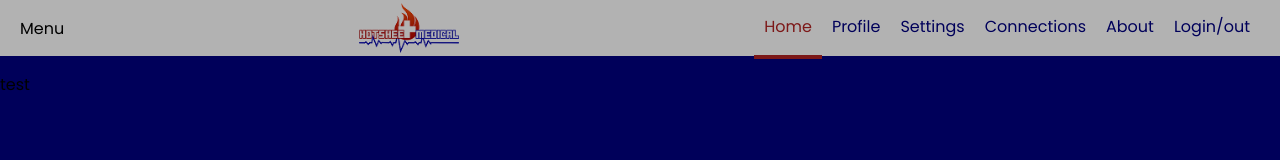
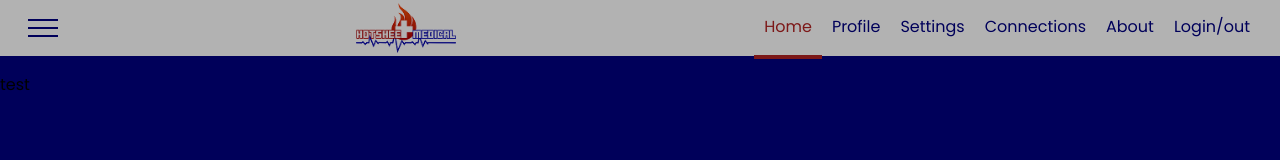
Before and after one commit to Samareimorgan/HotSheetMedical, a React app in the folder client/: page / in a window 1280 px wide. Shown: the top 160 px of the page. Built offline with nearby package versions, Linux system fonts and the light colour scheme.

Commit message:
Update Toggle Button

```diff
--- a/client/src/components/Layout/Layout.js
+++ b/client/src/components/Layout/Layout.js
@@ -9,17 +9,21 @@ import Footer from "../Footer/Footer";
 
 class Layout extends Component {
     state = {
-        showSideDrawer: true,
+        showSideDrawer: true
     }
 
     sideDrawerClosedHandler = () => {
         this.setState({showSideDrawer: false});
 
     }
+
+    sideDrawerToggleHandler = () => {
+        this.setState({showSideDrawer: true});
+    }
     render () {
         return (
         <Auxiliary>
-        <NavBar/>
+        <NavBar toggleOpen = {this.sideDrawerToggleHandler}/>
         <SideDrawer open={this.state.showSideDrawer} closed = {this.sideDrawerClosedHandler}/>
         <main className = {classes.Content}>
         {this.props.children}</main>
--- a/client/src/components/Navigation/Backdrop/Backdrop.js
+++ b/client/src/components/Navigation/Backdrop/Backdrop.js
@@ -3,7 +3,7 @@ import classes from "./Backdrop.css";
 
 
 const backDrop = props => (
-    props.show ? <div className ={classes.Backdrop} onClick ={props.click}></div>:null
+    props.show ? <div className ={classes.Backdrop} onClick ={props.clicked}></div>:null
 
 );
 
--- a/client/src/components/Navigation/NavBar/NavBar.js
+++ b/client/src/components/Navigation/NavBar/NavBar.js
@@ -2,11 +2,15 @@ import React from 'react';
 // import DrawerToggleBtn from "../SideDrawer/DrawerToggleBtn";
 import Logo from "../../Logo/Logo";
 import NavigationItems from "../NavigationItems/NavigationItems";
+import DrawerToggleBtn from "../SideDrawer/DrawerToggleBtn";
 import classes from "./NavBar.css";
+
 
 const navbar = props => (
     <header className = {classes.Navbar}>
-        <div>Menu</div>
+        <div >
+            <DrawerToggleBtn clicked = {props.toggleOpen}/>
+        </div>
         <div className = {classes.Logo}>
         <Logo />
         </div>
--- a/client/src/components/Navigation/SideDrawer/DrawerToggleBtn.css
+++ b/client/src/components/Navigation/SideDrawer/DrawerToggleBtn.css
@@ -1,5 +1,5 @@
 
-.toggle-button {
+.ToggleButton {
     display: flex;
     flex-direction: column;
     height: 24px;
@@ -12,11 +12,11 @@
     justify-content: space-around;
     margin-left: 0.5rem;
 }
-.toggle-button:focus {
+.ToggleButton:focus {
     outline: none;
 }
 
-.toggle-button_line {
+.ToggleButtonLine {
     height: 2px;
     width: 30px;
     background: navy;
--- a/client/src/components/Navigation/SideDrawer/DrawerToggleBtn.js
+++ b/client/src/components/Navigation/SideDrawer/DrawerToggleBtn.js
@@ -1,11 +1,11 @@
 import React from "react";
-import "./DrawerToggleBtn.css";
+import classes from "./DrawerToggleBtn.css";
 
 const drawerToggleBtn = props => (
-    <button className="toggle-button" onClick={props.click}>
-        <div className="toggle-button_line"></div>
-        <div className="toggle-button_line"></div>
-        <div className="toggle-button_line"></div>
+    <button className={classes.ToggleButton} onClick={props.clicked}>
+        <div className={classes.ToggleButtonLine}></div>
+        <div className={classes.ToggleButtonLine}></div>
+        <div className={classes.ToggleButtonLine}></div>
     </button>
 );
 
```
